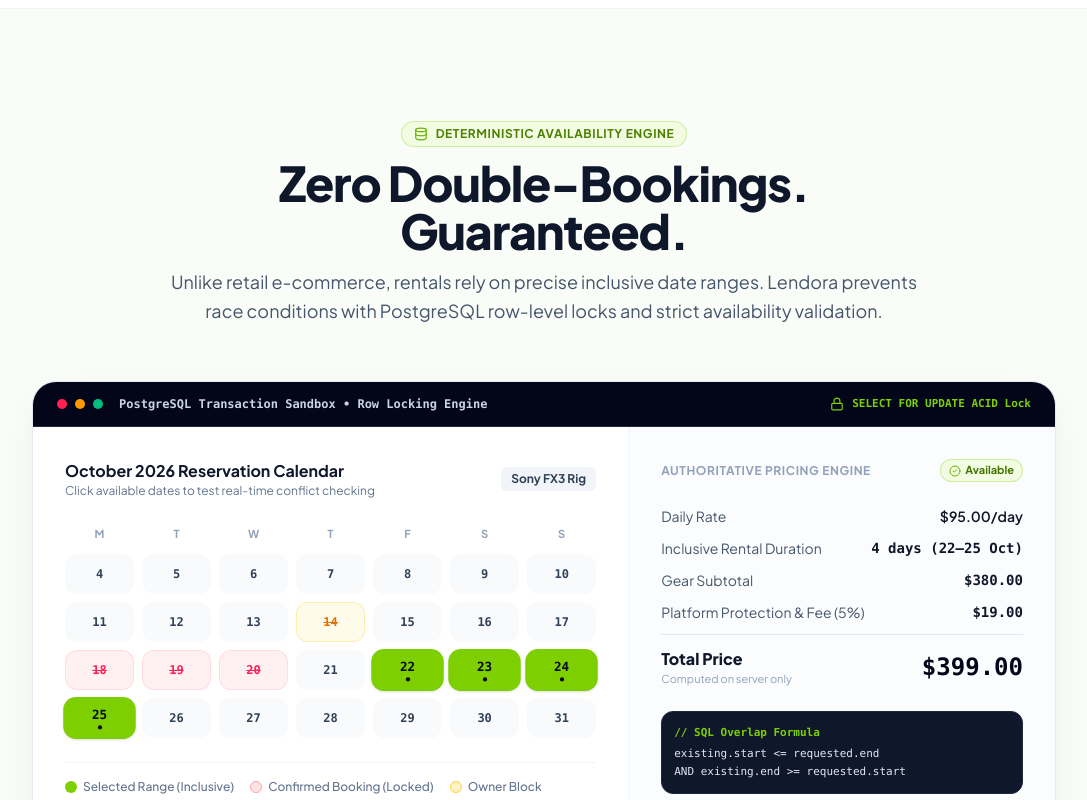
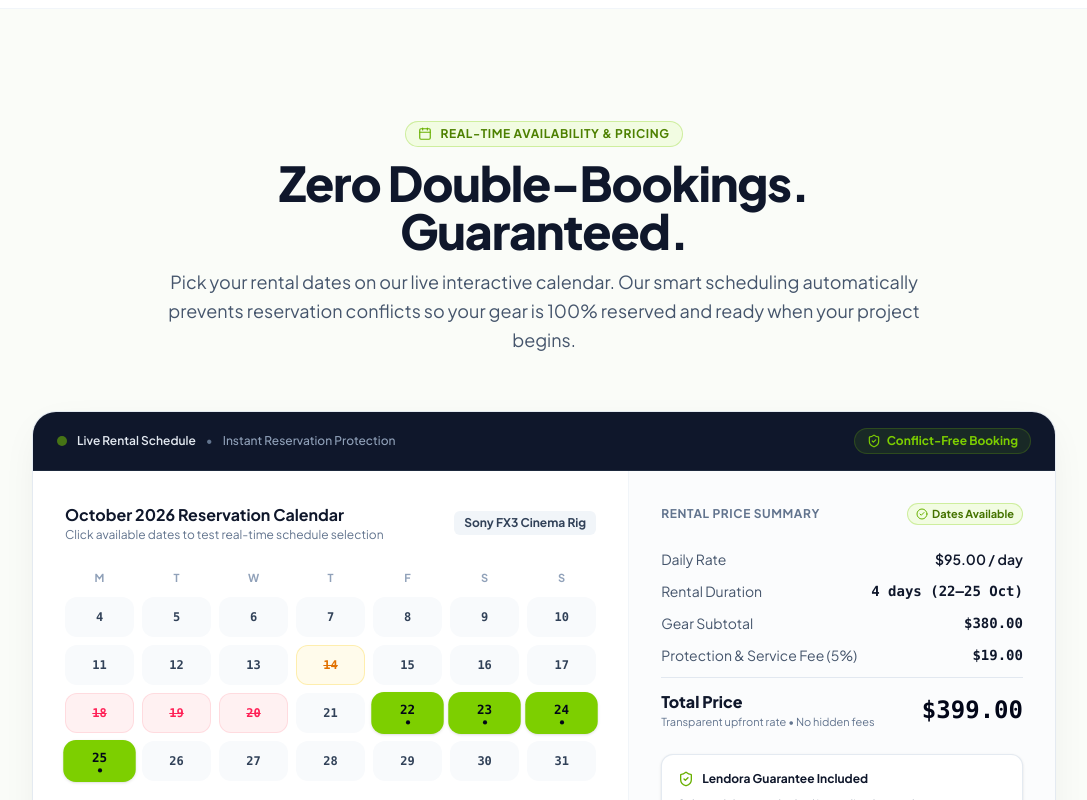
Before and after one commit to Zabedfolio/Lendora, a React (Vite) app: page / in a window 1280 px wide. Shown: the part 5840-6640 px from the top of the page, without its empty margins (96-1183 px from the left). Built offline with nearby package versions, Linux system fonts and the light colour scheme.

Commit message:
fix(landing): remove backend SQL and database developer text for clean customer-facing UI

```diff
--- a/src/components/landing/AvailabilityShowcase.jsx
+++ b/src/components/landing/AvailabilityShowcase.jsx
@@ -1,12 +1,11 @@
 import { useState } from 'react'
 import {
   Calendar,
-  Lock,
   CheckCircle2,
-  AlertCircle,
-  Database,
   ArrowRight,
-  ShieldCheck
+  ShieldCheck,
+  Clock,
+  Sparkles
 } from 'lucide-react'
 
 export default function AvailabilityShowcase() {
@@ -15,8 +14,8 @@ export default function AvailabilityShowcase() {
   const serviceFeePercent = 5
 
   // Mock days in October (28 days displayed)
-  // 18-20 are booked by another user
-  // 14 is blocked for maintenance
+  // 18-20 are booked by another renter
+  // 14 is blocked by owner for maintenance
   const bookedDays = [18, 19, 20]
   const maintenanceDays = [14]
 
@@ -50,39 +49,41 @@ export default function AvailabilityShowcase() {
         {/* Section Header */}
         <div className="text-center max-w-3xl mx-auto mb-14">
           <div className="inline-flex items-center gap-2 px-3 py-1 rounded-full bg-[#F2FCE2] border border-[#7DCF00]/30 text-[#4D8000] text-xs font-bold uppercase tracking-wider mb-3">
-            <Database className="w-3.5 h-3.5 text-[#68B000]" />
-            Deterministic Availability Engine
+            <Calendar className="w-3.5 h-3.5 text-[#68B000]" />
+            Real-Time Availability & Pricing
           </div>
           <h2 className="text-3xl sm:text-4xl lg:text-5xl font-extrabold text-slate-900 tracking-tight">
             Zero Double-Bookings. Guaranteed.
           </h2>
           <p className="text-base sm:text-lg text-slate-600 mt-3 leading-relaxed">
-            Unlike retail e-commerce, rentals rely on precise inclusive date ranges. Lendora prevents race conditions with PostgreSQL row-level locks and strict availability validation.
+            Pick your rental dates on our live interactive calendar. Our smart scheduling automatically prevents reservation conflicts so your gear is 100% reserved and ready when your project begins.
           </p>
         </div>
 
-        {/* Interactive Engine Sandbox Widget */}
+        {/* Interactive Calendar Showcase Widget */}
         <div className="max-w-5xl mx-auto bg-white rounded-3xl border border-slate-200/90 shadow-[0_12px_40px_-10px_rgba(15,23,42,0.08)] overflow-hidden">
-          {/* Top Terminal Bar */}
-          <div className="bg-slate-950 px-6 py-3.5 flex items-center justify-between text-xs border-b border-slate-800">
-            <div className="flex items-center gap-2 font-mono text-slate-400">
-              <span className="w-2.5 h-2.5 rounded-full bg-rose-500" />
-              <span className="w-2.5 h-2.5 rounded-full bg-amber-500" />
-              <span className="w-2.5 h-2.5 rounded-full bg-emerald-500" />
-              <span className="ml-2 text-slate-300 font-semibold">
-                PostgreSQL Transaction Sandbox • Row Locking Engine
+          {/* Top Status Header */}
+          <div className="bg-slate-900 px-6 py-4 flex items-center justify-between text-xs border-b border-slate-800">
+            <div className="flex items-center gap-2.5 text-white font-medium">
+              <span className="w-2.5 h-2.5 rounded-full bg-[#7DCF00] animate-pulse" />
+              <span className="font-semibold text-slate-200">
+                Live Rental Schedule
+              </span>
+              <span className="text-slate-500">•</span>
+              <span className="text-slate-400 hidden sm:inline">
+                Instant Reservation Protection
               </span>
             </div>
 
-            <div className="hidden sm:flex items-center gap-2 text-[#7DCF00] font-mono text-[11px] font-bold">
-              <Lock className="w-3.5 h-3.5" />
-              <span>SELECT FOR UPDATE ACID Lock</span>
+            <div className="flex items-center gap-1.5 text-[#7DCF00] text-xs font-bold bg-[#7DCF00]/10 px-3 py-1 rounded-full border border-[#7DCF00]/20">
+              <ShieldCheck className="w-3.5 h-3.5" />
+              <span>Conflict-Free Booking</span>
             </div>
           </div>
 
-          {/* Interactive Sandbox Body */}
+          {/* Interactive Showcase Body */}
           <div className="grid grid-cols-1 lg:grid-cols-12 divide-y lg:divide-y-0 lg:divide-x divide-slate-100">
-            {/* Left: Interactive Calendar Range Preview */}
+            {/* Left: Interactive Calendar Range Picker */}
             <div className="lg:col-span-7 p-7 sm:p-8">
               <div className="flex items-center justify-between mb-6">
                 <div>
@@ -90,16 +91,16 @@ export default function AvailabilityShowcase() {
                     October 2026 Reservation Calendar
                   </h3>
                   <p className="text-xs text-slate-500">
-                    Click available dates to test real-time conflict checking
+                    Click available dates to test real-time schedule selection
                   </p>
                 </div>
 
                 <span className="text-xs font-bold bg-slate-100 px-2.5 py-1 rounded-md text-slate-700">
-                  Sony FX3 Rig
+                  Sony FX3 Cinema Rig
                 </span>
               </div>
 
-              {/* Calendar Grid (Days 10 to 30) */}
+              {/* Calendar Grid (Days 4 to 31) */}
               <div className="grid grid-cols-7 gap-2 text-center text-xs font-semibold mb-6">
                 {['M', 'T', 'W', 'T', 'F', 'S', 'S'].map((d, i) => (
                   <span key={i} className="text-slate-400 text-[11px] font-bold uppercase py-1">
@@ -152,36 +153,36 @@ export default function AvailabilityShowcase() {
                 </span>
                 <span className="flex items-center gap-1.5">
                   <span className="w-3 h-3 rounded-md bg-rose-100 border border-rose-300" />
-                  Confirmed Booking (Locked)
+                  Reserved by Another Renter
                 </span>
                 <span className="flex items-center gap-1.5">
                   <span className="w-3 h-3 rounded-md bg-amber-100 border border-amber-300" />
-                  Owner Block
+                  Owner Maintenance
                 </span>
               </div>
             </div>
 
-            {/* Right: Authoritative Server Price Calculation */}
+            {/* Right: Transparent Price Breakdown */}
             <div className="lg:col-span-5 p-7 sm:p-8 bg-slate-50/50 flex flex-col justify-between">
               <div>
                 <div className="flex items-center justify-between mb-4">
-                  <span className="text-xs font-bold text-slate-400 uppercase tracking-wider">
-                    Authoritative Pricing Engine
+                  <span className="text-xs font-bold text-slate-500 uppercase tracking-wider">
+                    Rental Price Summary
                   </span>
                   <span className="inline-flex items-center gap-1 text-[11px] font-bold text-[#457300] bg-[#F2FCE2] px-2 py-0.5 rounded-full border border-[#7DCF00]/30">
                     <CheckCircle2 className="w-3 h-3 text-[#68B000]" />
-                    Available
+                    Dates Available
                   </span>
                 </div>
 
                 <div className="space-y-3 text-sm pt-2">
                   <div className="flex items-center justify-between text-slate-600">
                     <span>Daily Rate</span>
-                    <span className="font-semibold text-slate-900">${dailyRate}.00/day</span>
+                    <span className="font-semibold text-slate-900">${dailyRate}.00 / day</span>
                   </div>
 
                   <div className="flex items-center justify-between text-slate-600">
-                    <span>Inclusive Rental Duration</span>
+                    <span>Rental Duration</span>
                     <span className="font-semibold text-slate-900 font-mono">
                       {totalDays} days ({selectedRange.start}–{selectedRange.end} Oct)
                     </span>
@@ -196,7 +197,7 @@ export default function AvailabilityShowcase() {
 
                   <div className="flex items-center justify-between text-slate-600">
                     <span className="flex items-center gap-1">
-                      Platform Protection & Fee (5%)
+                      Protection & Service Fee (5%)
                     </span>
                     <span className="font-semibold text-slate-900 font-mono">
                       ${serviceFee.toFixed(2)}
@@ -208,8 +209,8 @@ export default function AvailabilityShowcase() {
                       <div className="text-base font-extrabold text-slate-900">
                         Total Price
                       </div>
-                      <div className="text-[11px] text-slate-400">
-                        Computed on server only
+                      <div className="text-[11px] text-slate-500">
+                        Transparent upfront rate • No hidden fees
                       </div>
                     </div>
                     <div className="text-2xl font-black text-slate-950 font-mono">
@@ -218,11 +219,15 @@ export default function AvailabilityShowcase() {
                   </div>
                 </div>
 
-                {/* Overlap Formula Code Box */}
-                <div className="mt-6 p-3 rounded-xl bg-slate-900 text-slate-200 font-mono text-[11px] leading-relaxed border border-slate-800">
-                  <div className="text-[#7DCF00] font-bold mb-1">// SQL Overlap Formula</div>
-                  <div>existing.start &lt;= requested.end</div>
-                  <div>AND existing.end &gt;= requested.start</div>
+                {/* Consumer Trust Card (Replaces Code Box) */}
+                <div className="mt-6 p-4 rounded-xl bg-white border border-slate-200/90 shadow-sm space-y-2">
+                  <div className="flex items-center gap-2 text-xs font-bold text-slate-900">
+                    <ShieldCheck className="w-4 h-4 text-[#68B000]" />
+                    <span>Lendora Guarantee Included</span>
+                  </div>
+                  <p className="text-[11px] text-slate-600 leading-relaxed">
+                    Selected dates are locked immediately upon host confirmation. All deposits remain protected in escrow until you inspect your gear.
+                  </p>
                 </div>
               </div>
 
@@ -232,7 +237,7 @@ export default function AvailabilityShowcase() {
                   href="/items"
                   className="btn-primary-glow w-full py-3 rounded-xl text-center text-xs font-bold text-slate-950 inline-flex items-center justify-center gap-2 cursor-pointer"
                 >
-                  <span>Test Real Bookings in Catalog</span>
+                  <span>Browse Gear & Book Dates</span>
                   <ArrowRight className="w-3.5 h-3.5 stroke-[2.5]" />
                 </a>
               </div>
--- a/src/components/landing/FaqSection.jsx
+++ b/src/components/landing/FaqSection.jsx
@@ -19,7 +19,7 @@ export default function FaqSection() {
       icon: Calendar,
       question: 'How does Lendora prevent double-booking on overlapping dates?',
       answer:
-        'Lendora features a proprietary Availability Engine running on PostgreSQL. Every date range query checks inclusive overlap (existing.start <= requested.end AND existing.end >= requested.start). When a host confirms a booking, the system executes an ACID transaction with row-level locking (SELECT ... FOR UPDATE) to guarantee that conflicting requests are blocked simultaneously.'
+        'Lendora uses automated real-time calendar synchronization. When you select rental dates, our system instantly checks all active reservations. Once a host accepts your request, those dates are locked immediately across the entire marketplace so no other renter can book them.'
     },
     {
       id: 1,
```
